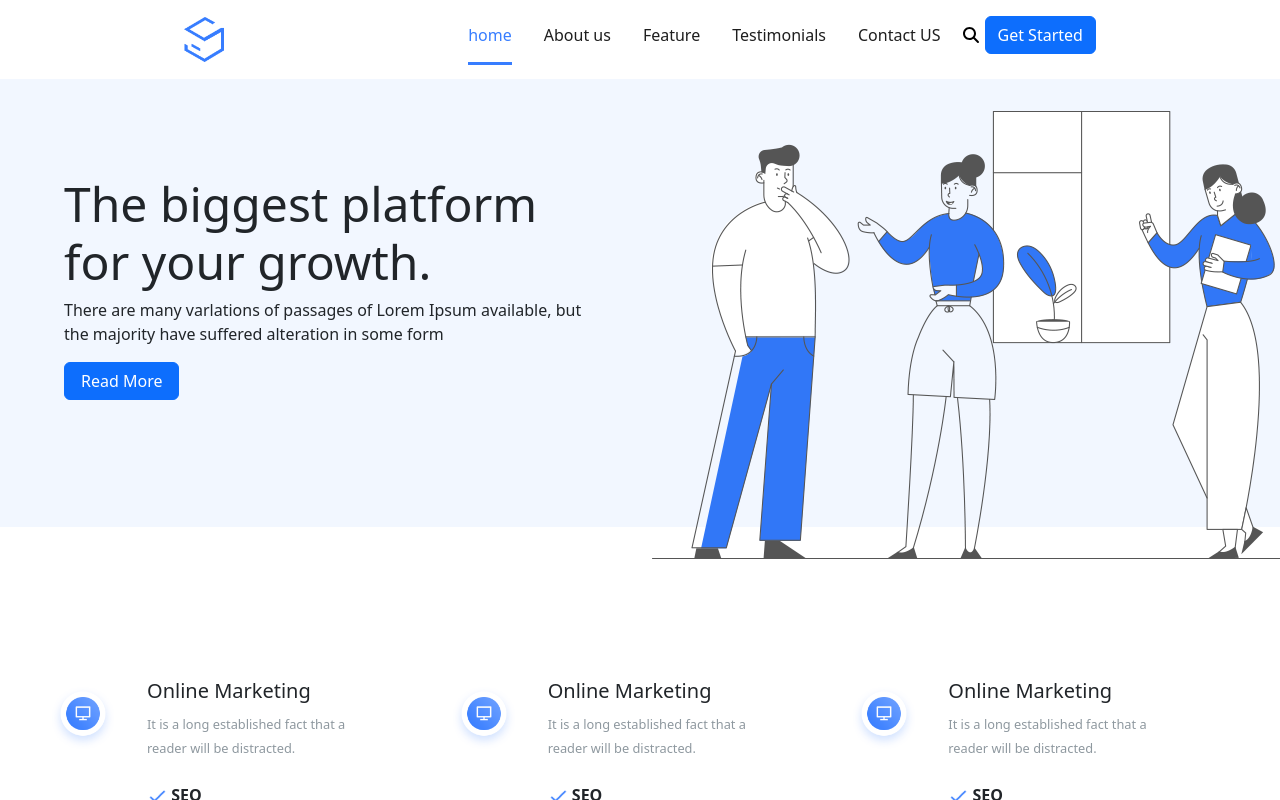
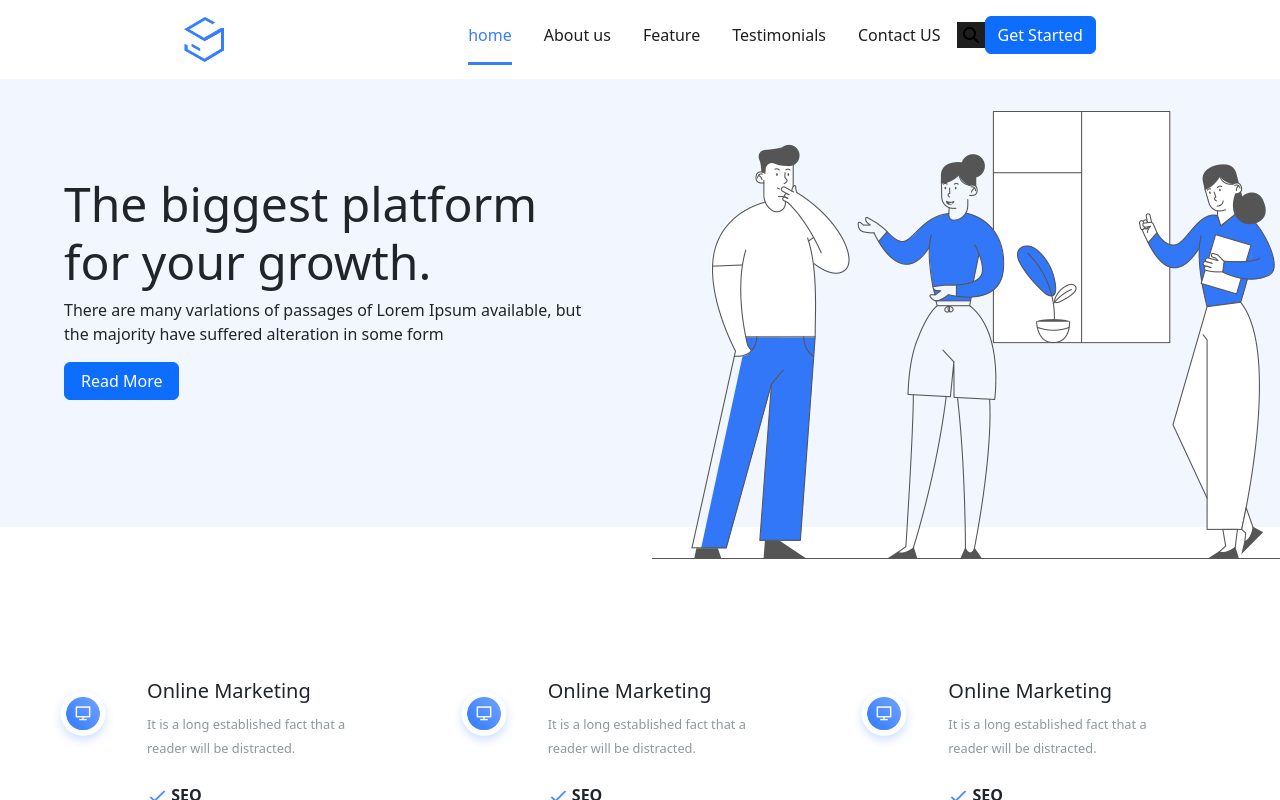
Before and after one commit to Richter96/proj-html-vuejs, a Vue app: page / in a window 1280 px wide. In both pictures the pointer is over the button 970 px from the left and 35 px from the top of the page. Shown: the top 800 px of the page. Built offline with nearby package versions, Linux system fonts and the light colour scheme.

Commit message:
add a hover for all btn

```diff
--- a/src/components/AppMain.vue
+++ b/src/components/AppMain.vue
@@ -42,6 +42,15 @@ export default {
 </template>
 
 <style lang="scss">
+@use '../assets/scss/partials/variables' as *;
+
+
+button {
+    &:hover {
+        background-color: $bgHooverBtn !important;
+    }
+}
+
 .container_md {
     width: 1178px;
     margin: auto;
```
